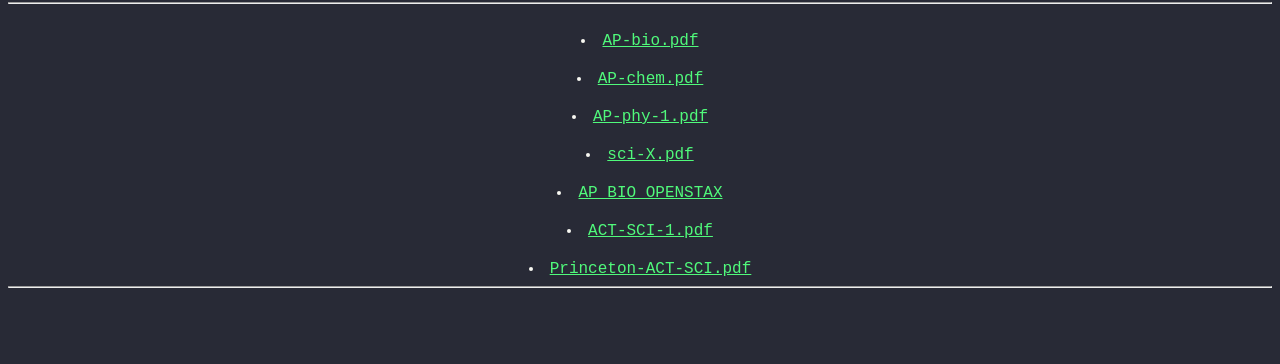
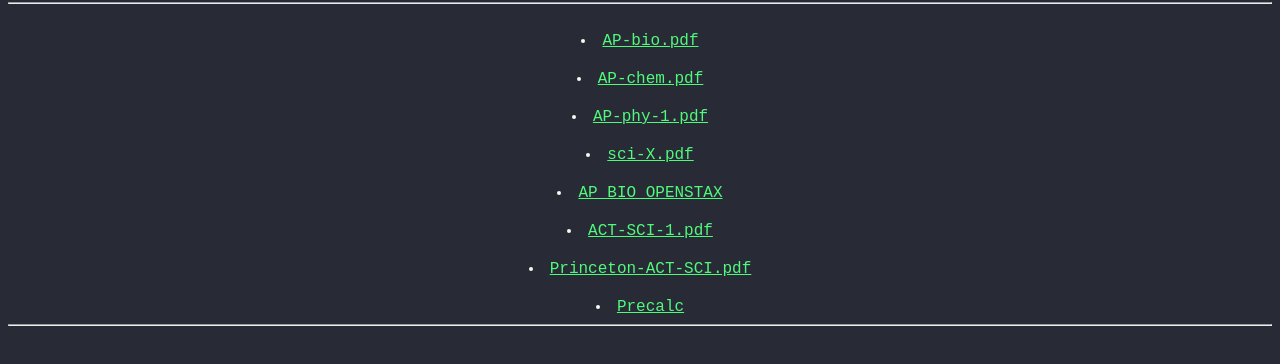
Before and after one commit to Squab03/squab03.github.io, a plain HTML site: page index.html in a window 1280 px wide. Shown: the part 78-442 px from the top of the page. Drawn offline with Linux system fonts and the light colour scheme.

Commit message:
Update index.html

```diff
--- a/index.html
+++ b/index.html
@@ -33,6 +33,7 @@
     <li><a href="books/AP-bio-openstax.pdf" target="_blank" rel="noopener noreferrer">AP BIO OPENSTAX</a></li>
     <li><a href="books/ACT-SCI-1.pdf" target="_blank" rel="noopener noreferrer">ACT-SCI-1.pdf</a></li>
     <li><a href="books/Princeton-ACT-SCI.pdf" target="_blank" rel="noopener noreferrer">Princeton-ACT-SCI.pdf</a></li>
+    <li><a href="books/Mary Jane Sterling - Pre-Calculus All-in-One For Dummies_ Book + Chapter Quizzes Online (2023, For Dummies) - libgen.li-1.pdf" target="_blank" rel="noopener noreferrer">Precalc</a></li>
     <hr>
     </center>
 </body>
```
